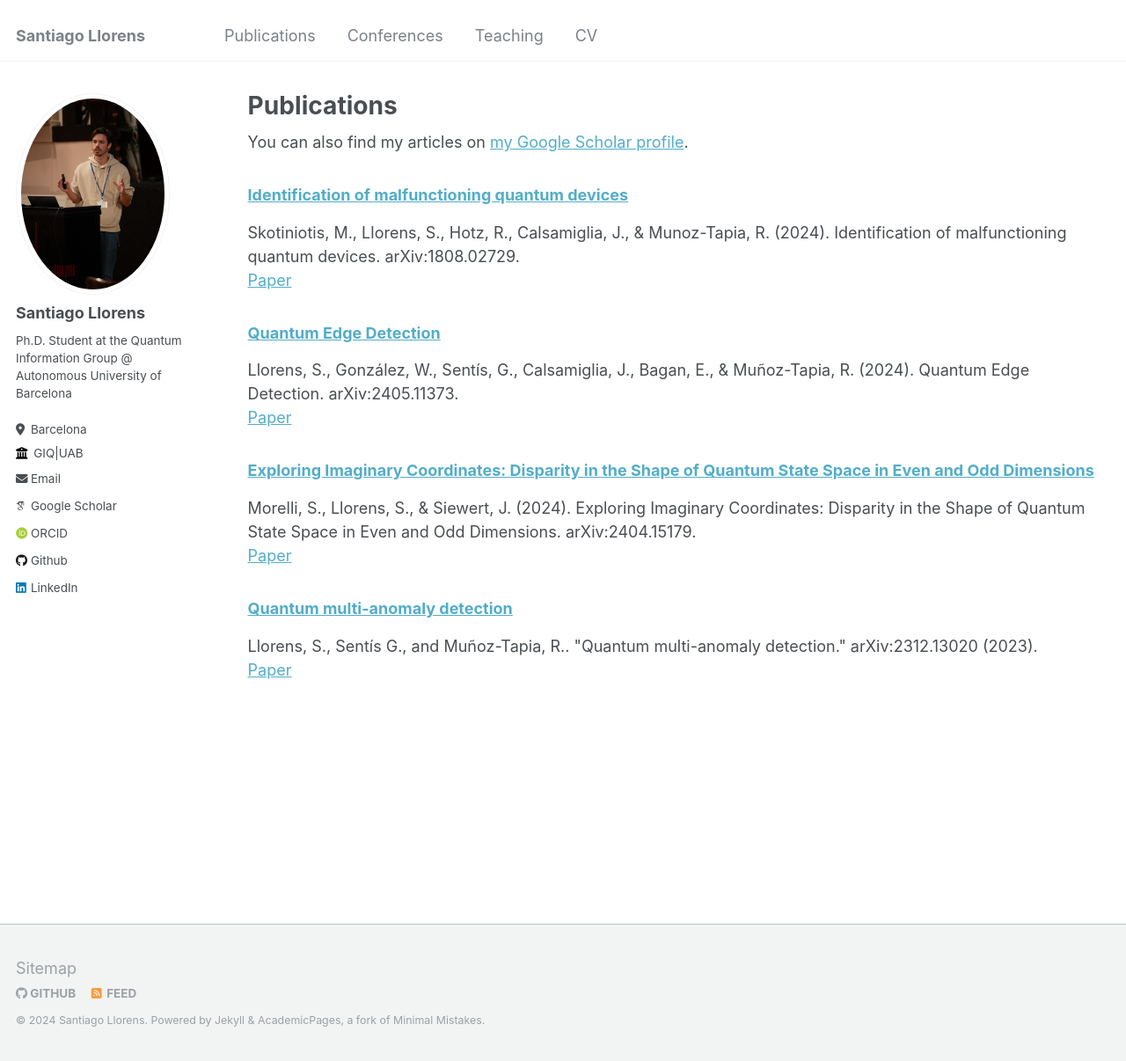
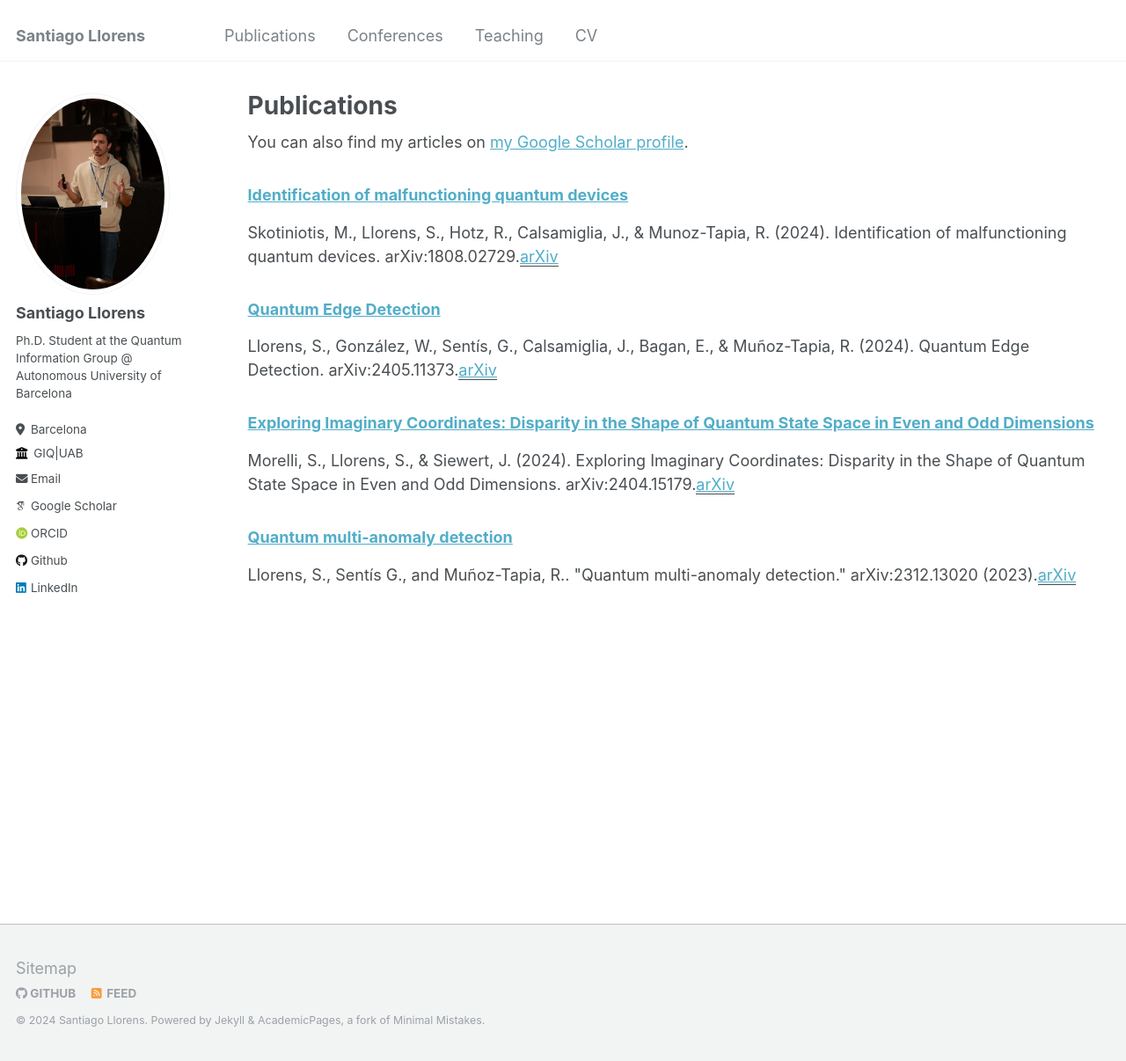
Before and after one commit to SantiagoLlorens/SantiagoLlorens.github.io, a Jekyll site: the page built from _pages/publications.md, in a window 1280 px wide and 1206 px high. Shown: the whole window at 88% size. Built offline with Jekyll 4.4.1, drawn with Linux system fonts in a browser that asks for light colours; some web fonts are replaced.

Commit message:
Update archive-single.html

```diff
--- a/_includes/archive-single.html
+++ b/_includes/archive-single.html
@@ -45,7 +45,7 @@
     {% endif %} -->
 
     {% if post.citation and post.paperurl %}
-      <p>{{ post.citation }}<br /><a href="{{ post.paperurl }}">Paper</a></p>
+      <p>{{ post.citation }}<a href="{{ post.paperurl }}"><u>arXiv</u></a></p>
     {% elsif post.citation %}
       <p>{{ post.citation }} </p>
     {% elsif post.paperurl %}
```
